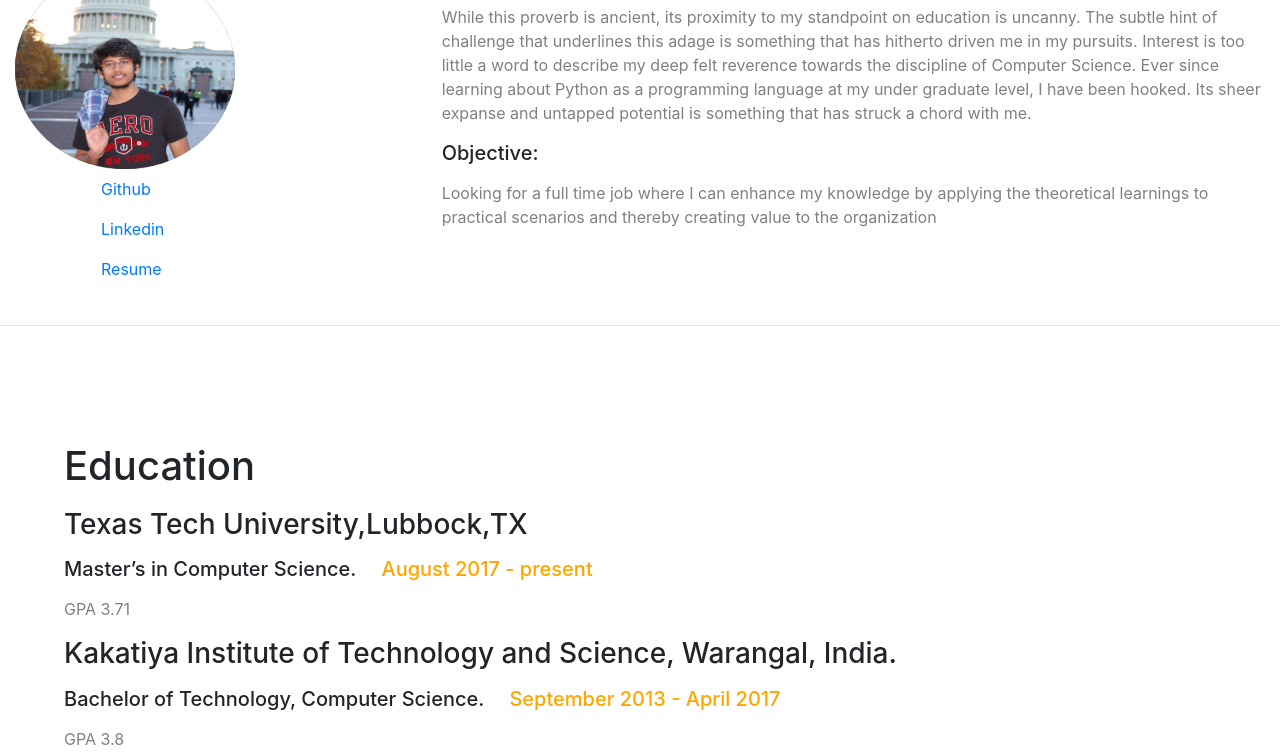
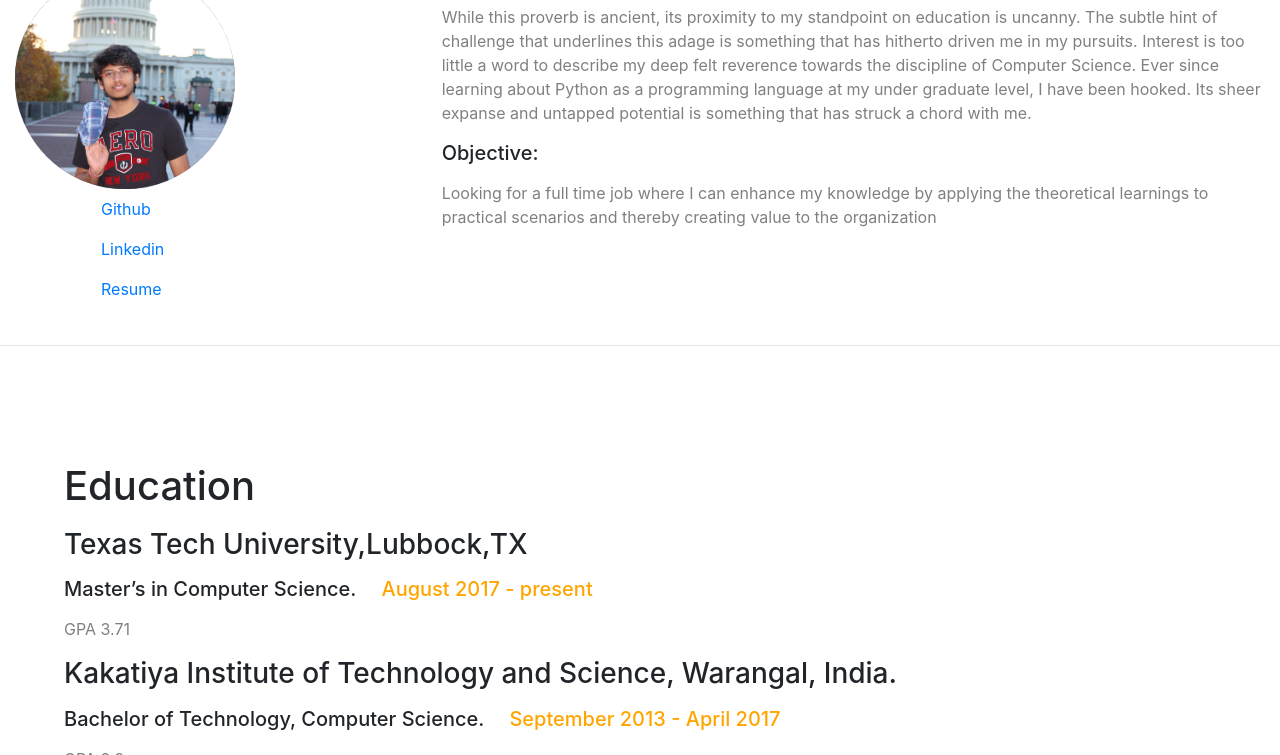
Before and after one commit to DheerajCidda/DheerajKumarCidda, a plain HTML site: page index.html in a window 1280 px wide. Shown: the part 345-1100 px from the top of the page. Drawn offline with nearby package versions, Linux system fonts and the light colour scheme.

Commit message:
Update index.html

```diff
--- a/index.html
+++ b/index.html
@@ -58,7 +58,7 @@
   <div class="row">
   <div class="col-sm-4">
       <h3 style="padding-left: 70px">Profile</h3>
-      <div ><span class="rounded-circle" style="display: inline-block;width: 220px;height: 200px;margin:0px;background-color: #555;"><img src="image.png"  width="220px" height="200px"></span></div>
+      <div ><span class="rounded-circle" style="display: inline-block;width: 220px;height: 220px;margin:0px;background-color: #555;"><img src="image.png"  width="220px" height="220px"></span></div>
       <ul class="nav nav-pills flex-column" style="padding-left: 70px"
         <li class="nav-item">
           <a class="nav-link" href="#">Github</a>
```
